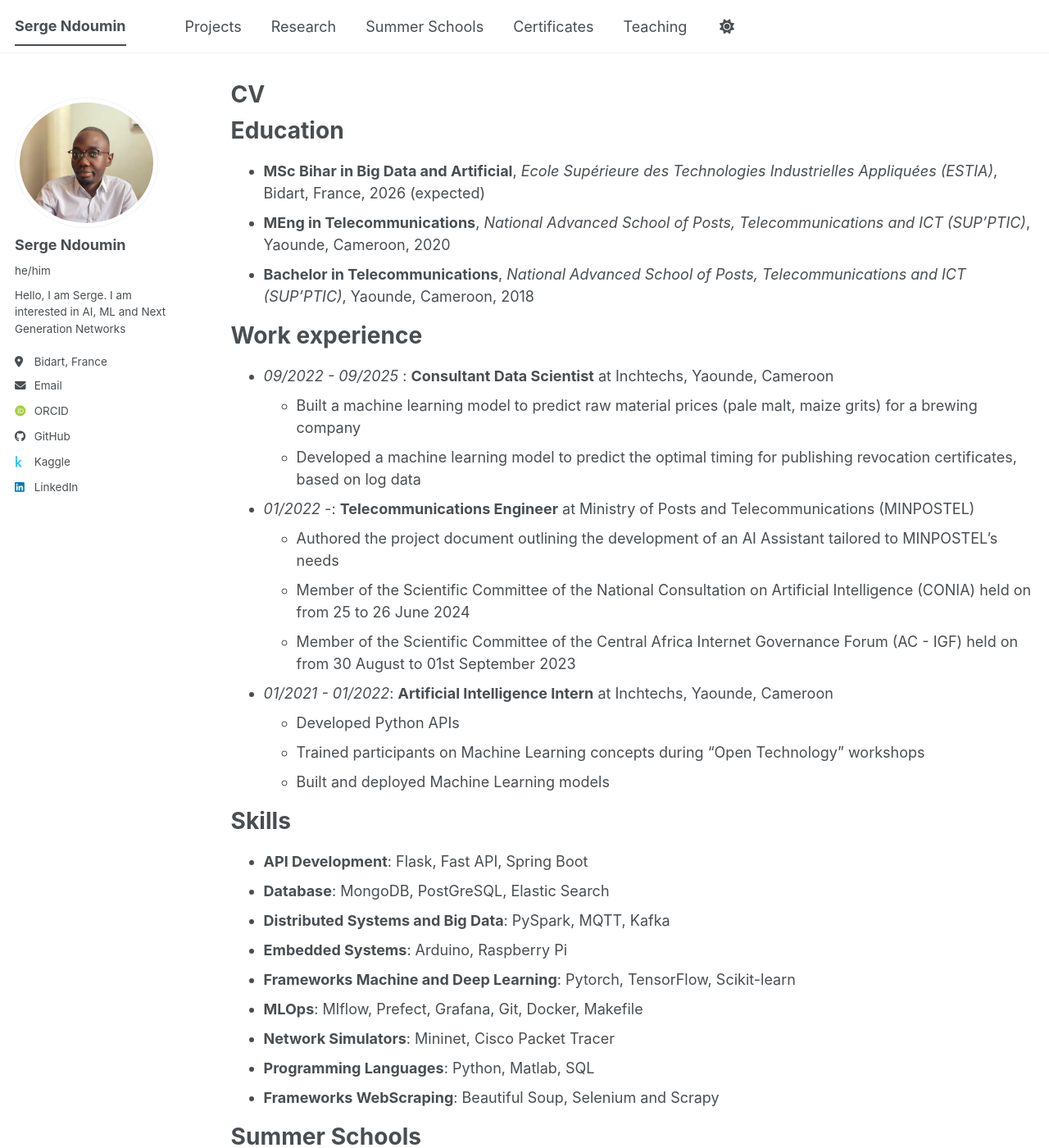
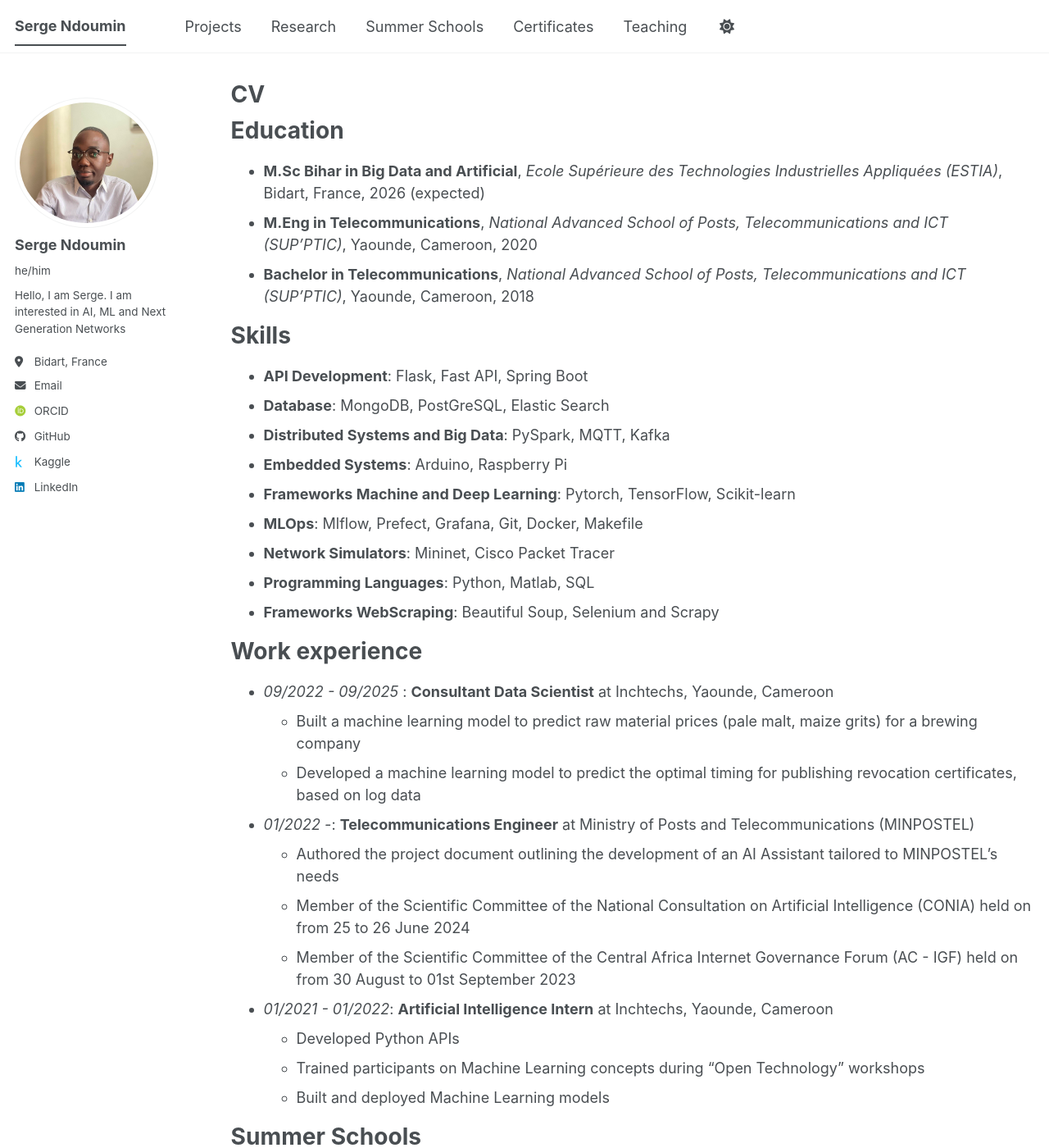
Before and after one commit to nd-serge/nd-serge.github.io, a Jekyll site: the page built from _pages/cv.md, in a window 1280 px wide and 1400 px high. Shown: the whole window at 82% size. Built offline with Jekyll 4.4.1, drawn with Linux system fonts in a browser that asks for light colours; some web fonts are replaced; a script bundle is joined from its source files by our own code; library files that are not in the unit come from our copies; some of the changed lines change nothing that is shown.

Commit message:
update the cv section

```diff
--- a/_pages/cv.md
+++ b/_pages/cv.md
@@ -11,9 +11,21 @@ redirect_from:
 
 Education
 ======
-* **MSc Bihar in Big Data and Artificial**, _Ecole Supérieure des Technologies Industrielles Appliquées (ESTIA)_, Bidart, France, 2026 (expected)
-* **MEng in Telecommunications**, _National Advanced School of Posts, Telecommunications and ICT (SUP'PTIC)_, Yaounde, Cameroon, 2020
+* **M.Sc Bihar in Big Data and Artificial**, _Ecole Supérieure des Technologies Industrielles Appliquées (ESTIA)_, Bidart, France, 2026 (expected)
+* **M.Eng in Telecommunications**, _National Advanced School of Posts, Telecommunications and ICT (SUP'PTIC)_, Yaounde, Cameroon, 2020
 * **Bachelor in Telecommunications**, _National Advanced School of Posts, Telecommunications and ICT (SUP'PTIC)_, Yaounde, Cameroon, 2018
+
+Skills
+======
+* **API Development**: Flask, Fast API, Spring Boot
+* **Database**: MongoDB, PostGreSQL, Elastic Search
+* **Distributed Systems and Big Data**: PySpark, MQTT, Kafka
+* **Embedded Systems**: Arduino, Raspberry Pi
+* **Frameworks Machine and Deep Learning**: Pytorch, TensorFlow, Scikit-learn
+* **MLOps**: Mlflow, Prefect, Grafana, Git, Docker, Makefile
+* **Network Simulators**: Mininet, Cisco Packet Tracer
+* **Programming Languages**: Python, Matlab, SQL
+* **Frameworks WebScraping**: Beautiful Soup, Selenium and Scrapy
 
 Work experience
 ======
@@ -32,17 +44,6 @@ Work experience
   * Built and deployed Machine Learning models
 
 
-Skills
-======
-* **API Development**: Flask, Fast API, Spring Boot
-* **Database**: MongoDB, PostGreSQL, Elastic Search
-* **Distributed Systems and Big Data**: PySpark, MQTT, Kafka
-* **Embedded Systems**: Arduino, Raspberry Pi
-* **Frameworks Machine and Deep Learning**: Pytorch, TensorFlow, Scikit-learn
-* **MLOps**: Mlflow, Prefect, Grafana, Git, Docker, Makefile
-* **Network Simulators**: Mininet, Cisco Packet Tracer
-* **Programming Languages**: Python, Matlab, SQL
-* **Frameworks WebScraping**: Beautiful Soup, Selenium and Scrapy
 
 Summer Schools
 ======
```
Also changed, not shown: _certificates/2024-best-llm.md (+0 -1 lines).
